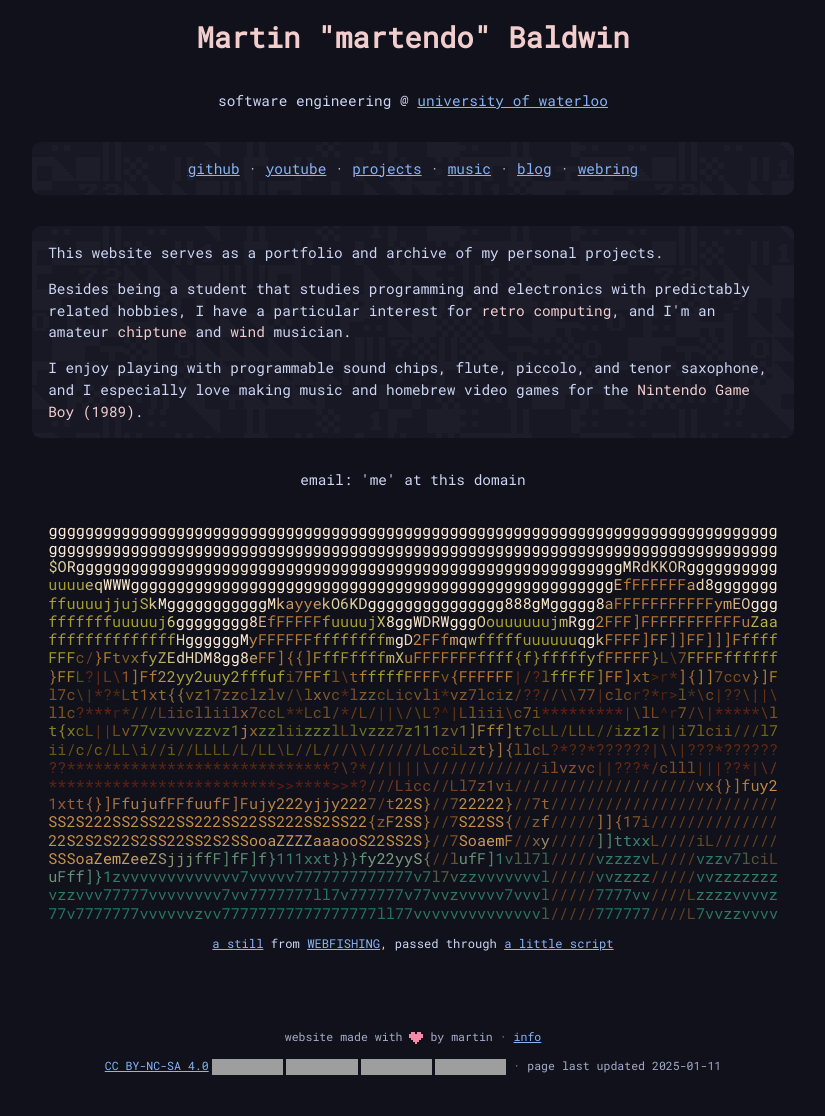
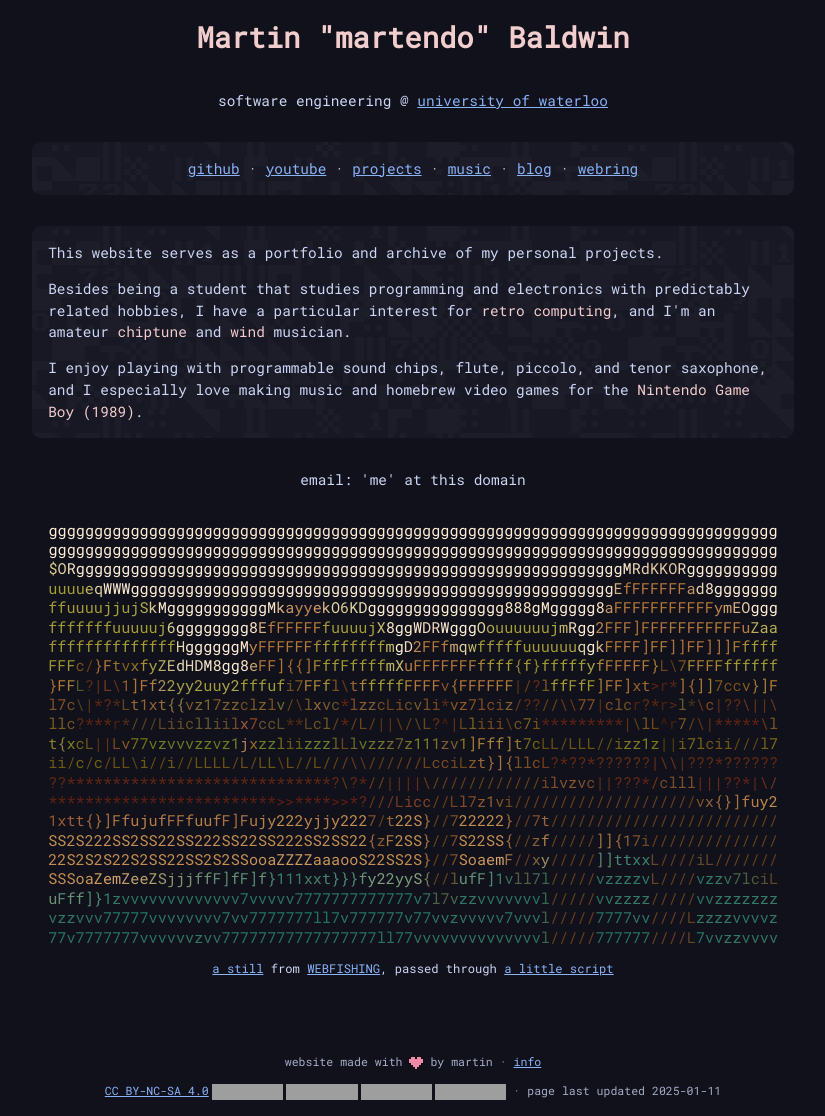
Before and after one commit to martendo/marbal.ca, a Jekyll site: the page built from index.md, in a window 1280 px wide. Shown: the whole page, without its empty margins (227-1052 px from the left). Built offline with Jekyll 4.4.1, drawn with Linux system fonts in a browser that asks for light colours; before the commit the page ends 1091 px from its top, so only the background shows below that; grey boxes are pictures that could not be loaded.

Commit message:
Misc. small improvements

```diff
--- a/_config.yml
+++ b/_config.yml
@@ -17,7 +17,7 @@
       layout: post
       sect: marblog
       sectall: blog.md
-      permalink: /:categories/:year/:month/:title
+      permalink: /:categories/:year/:title
   -
     scope:
       path: "retrospect"
--- a/index.md
+++ b/index.md
@@ -44,10 +44,11 @@
 </div>
 {:.c}
 
-<figure>
+<figure markdown="1">
 <div id="beach" role="img" aria-labelledby="cap">
 {% include beach.html %}
 </div>
+{:.ascii-art}
 <figcaption id="cap" markdown="1">
 [a still]({% link assets/beach.png %})
 from [WEBFISHING](https://impress.games/press-kit/lamedev/webfishing),
--- a/style.css
+++ b/style.css
@@ -125,7 +125,7 @@
 }
 
 figure {
-	margin: 1em 2.5em;
+	margin: 1em;
 	font-size: 1rem;
 	-webkit-text-size-adjust: 100%;
 }
@@ -224,8 +224,8 @@
 	vertical-align: middle;
 }
 
-#beach {
-	line-height: 1.2;
+.ascii-art {
+	line-height: 1.275;
 	overflow: auto hidden;
 	text-wrap: nowrap;
 }
```
Also changed, not shown: _includes/codedetails.md (+1 -1 lines), highlight.css (+6 -6 lines).
